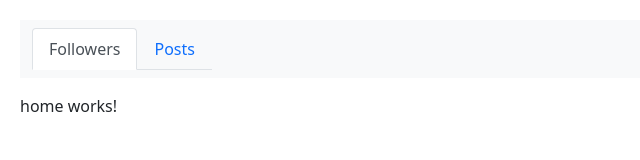
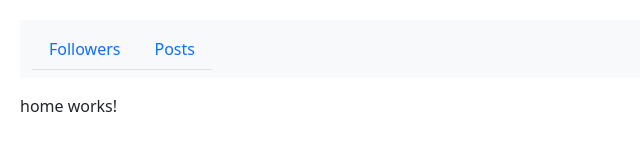
Before and after one commit to itsyst/angular-crud-api-soc, an Angular app: page / in a window 1280 px wide. Shown: the top 160 px of the page, without its empty margins (0-640 px from the left). Built offline with nearby package versions, Linux system fonts and the light colour scheme.

Commit message:
Use router link active

```diff
--- a/src/app/github-followers/github-followers.component.html
+++ b/src/app/github-followers/github-followers.component.html
@@ -4,7 +4,7 @@
       <img src="{{ follower.avatar_url }}" class="card-img-top" alt="...">
       <div class="card-body">
         <h5 class="card-title"><a [routerLink]="['/followers', follower.id]">{{ follower.login }}</a></h5>
-        <p class="card-text"><a href="follower.html_url" target="_blank">{{ follower.html_url }}</a></p>
+        <p class="card-text"><a routerLink="follower.html_url">{{ follower.html_url }}</a></p>
       </div>
     </div>
   </div>
--- a/src/app/navbar/navbar.component.html
+++ b/src/app/navbar/navbar.component.html
@@ -1,11 +1,11 @@
 <nav class="navbar navbar-expand-lg navbar-light mb-3 bg-light">
   <div class="container-fluid">
     <ul class="nav nav-tabs">
-      <li class="nav-item">
-        <a class="nav-link active" aria-current="page" routerLink="/followers">Followers</a>
+      <li class="nav-item" >
+        <a class="nav-link" routerLinkActive="active current" routerLink="/followers">Followers</a>
       </li>
-      <li class="nav-item">
-        <a class="nav-link" routerLink="/posts">Posts</a>
+      <li class="nav-item" >
+        <a class="nav-link" routerLinkActive="active current  " routerLink="/posts">Posts</a>
       </li>
     </ul>
   </div>
```
